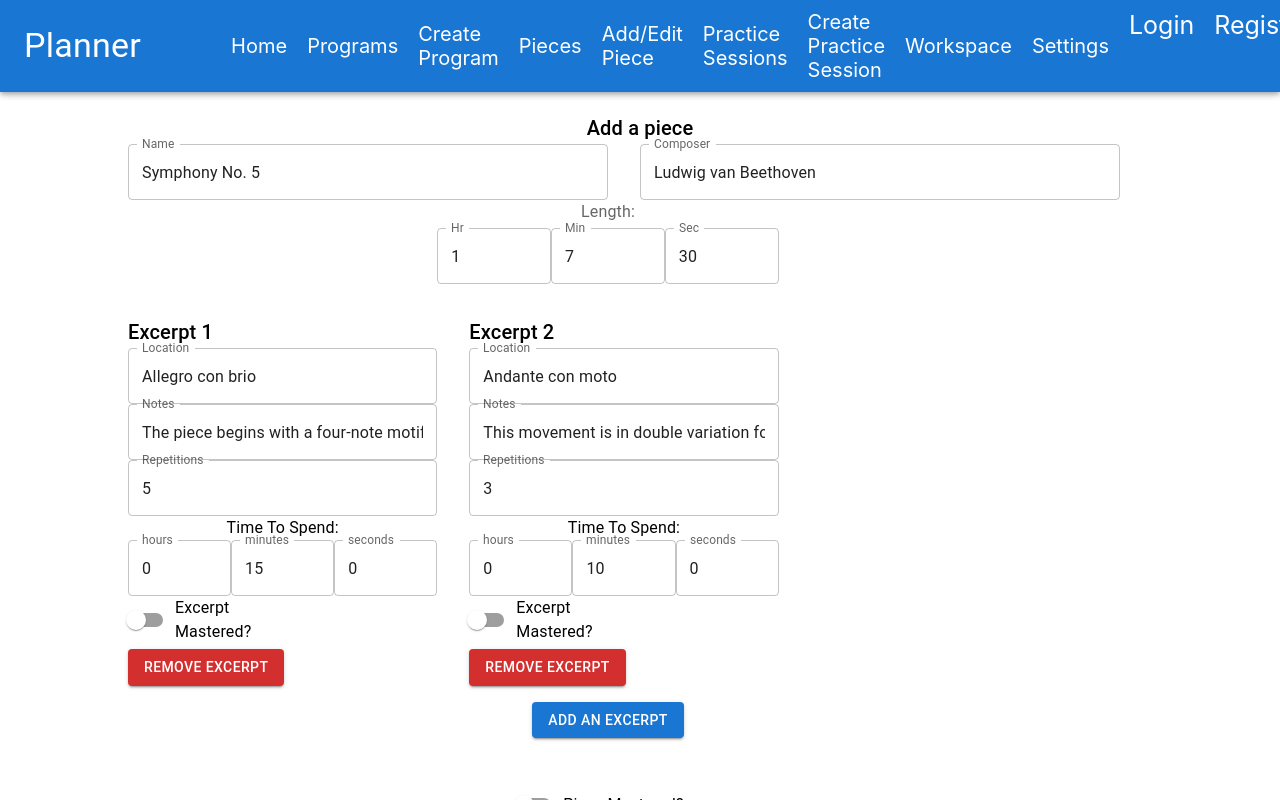
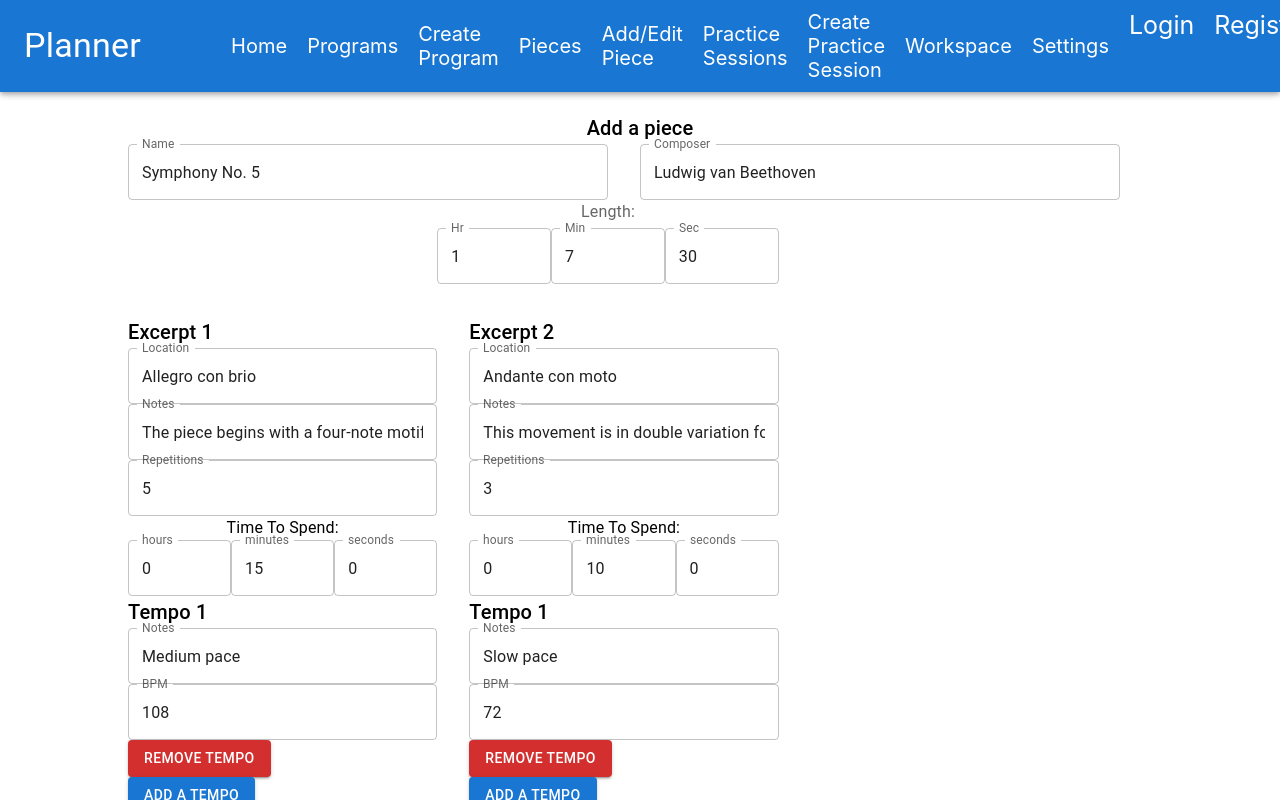
Before and after one commit to shoneriki/mern-practice, a React (Create React App) app in the folder client/: page /piece/create in a window 1280 px wide. Shown: the top 800 px of the page. Built offline with nearby package versions, Linux system fonts and the light colour scheme.

Commit message:
able to add tempo again for piece

```diff
--- a/client/src/components/piece-components/PieceForm.js
+++ b/client/src/components/piece-components/PieceForm.js
@@ -21,6 +21,39 @@ import axios from "axios";
 import * as yup from 'yup';
 
 /* react hook library form */
+
+const TempoField = ({ control, excerptIndex, tempoIndex, removeTempo }) => {
+  return (
+    <>
+      <Typography variant={"h6"}>Tempo {tempoIndex + 1}</Typography>
+      <Grid item xs={12}>
+        <Controller
+          name={`excerpts.${excerptIndex}.tempi.${tempoIndex}.notes`}
+          control={control}
+          defaultValue=""
+          render={({ field }) => (
+            <TextField {...field} label="Notes" fullWidth />
+          )}
+        />
+        <Controller
+          name={`excerpts.${excerptIndex}.tempi.${tempoIndex}.bpm`}
+          control={control}
+          defaultValue=""
+          render={({ field }) => (
+            <TextField {...field} type="number" label="BPM" fullWidth />
+          )}
+        />
+        <Button
+          variant="contained"
+          color="error"
+          onClick={() => removeTempo(tempoIndex)}
+        >
+          Remove Tempo
+        </Button>
+      </Grid>
+    </>
+  );
+};
 
 const ExcerptField = ({control, excerptIndex, removeExcerpt}) => {
   const {
@@ -108,6 +141,28 @@ const ExcerptField = ({control, excerptIndex, removeExcerpt}) => {
           />
         </Grid>
       </Grid>
+      {tempoFields.map((tempoField, tempoIndex) => (
+        <TempoField
+          key={tempoField.id}
+          control={control}
+          excerptIndex={excerptIndex}
+          tempoIndex={tempoIndex}
+          removeTempo={removeTempo}
+        />
+      ))}
+      <Button
+        type="button"
+        variant="contained"
+        color="primary"
+        onClick={() =>
+          appendTempo({
+            notes: "",
+            bpm: 60,
+          })
+        }
+      >
+        Add a Tempo
+      </Button>
       <Grid item xs={12} sm={6} md={4}>
         <Controller
           name={`excerpts.${excerptIndex}.mastered`}
```
